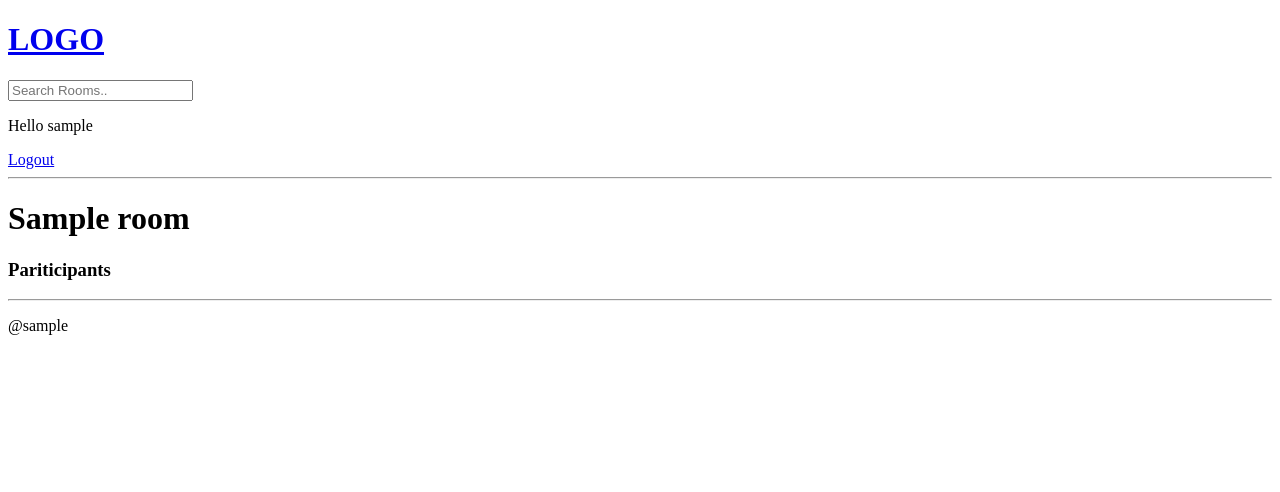
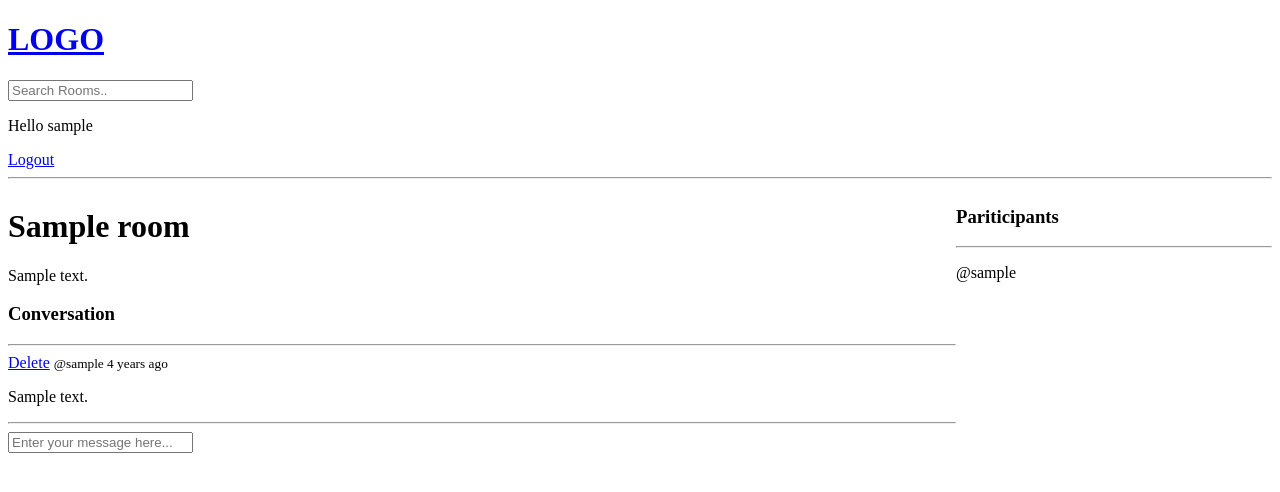
Before and after one commit to JohnnySonTrinh/studdybud, a Django app: page /room/1/ in a window 1280 px wide. Shown: the top 492 px of the page. Run offline with Django 5.2, Linux system fonts and the light colour scheme; a user stored in the database is signed in; tables that the repository leaves empty hold one stand-in row (values such as "Sample post").

Commit message:
Add message in rooms and delete message

```diff
--- a/base/templates/base/room.html
+++ b/base/templates/base/room.html
@@ -1,7 +1,50 @@
 {% extends 'main.html' %}
 
 {% block content %}
-<h1>{{room.name}}</h1>
+
+<style>
+    .room-container {
+        display: grid;
+        grid-template-columns: 3fr 1fr;
+    }
+</style>
+
+<div class="room-container">
+
+    <div>
+
+        <h1>{{room.name}}</h1>
+
+        <p>{{room.description}}</p>
+
+
+        <div class="comment-wrapper">
+            <h3>Conversation</h3>
+            <hr>
+            {% for message in room_messages %}
+                <div>
+                    {% if request.user == message.user %}
+                    <a href="{% url 'delete-message' message.id %}">Delete</a>
+                    {% endif %}
+                    <small>@{{message.user}}  {{message.created|timesince}} ago </small>
+                    <p>{{message.body}}</p>
+                    <hr>
+                </div>
+            {% endfor %}
+        </div>
+
+
+        {% if user.is_authenticated %}
+        <div class="comment-form">
+            <form method="POST" action="">
+                {% csrf_token %}
+                <input type="text" name="body" placeholder="Enter your message here...">
+            </form>
+        </div>
+        {% endif %}
+
+    </div>
+
     <div>
         <h3>Pariticipants</h3>
         <hr>
--- a/base/urls.py
+++ b/base/urls.py
@@ -12,4 +12,5 @@ urlpatterns = [
     path('create-room/', views.createRoom, name='create-room'),
     path('update-room/<str:pk>/', views.updateRoom, name='update-room'),
     path('delete-room/<str:pk>/', views.deleteRoom, name='delete-room'),
+    path('delete-message/<str:pk>/', views.deleteMessage, name='delete-message'),
 ]
```
